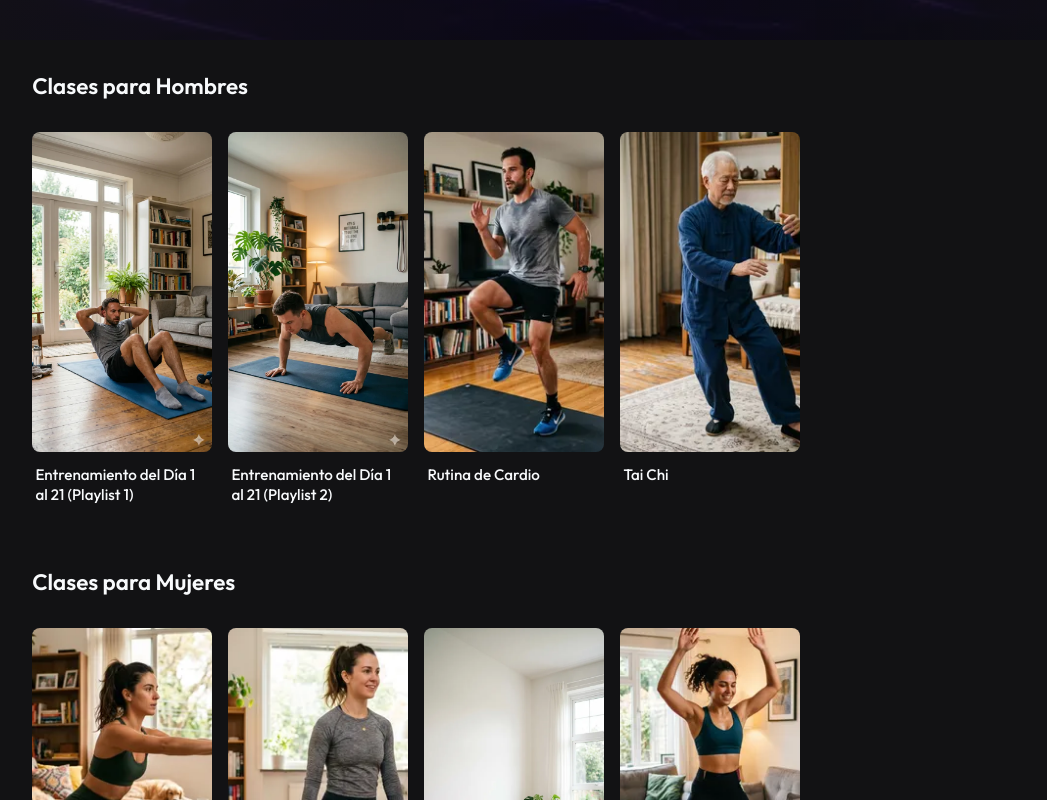
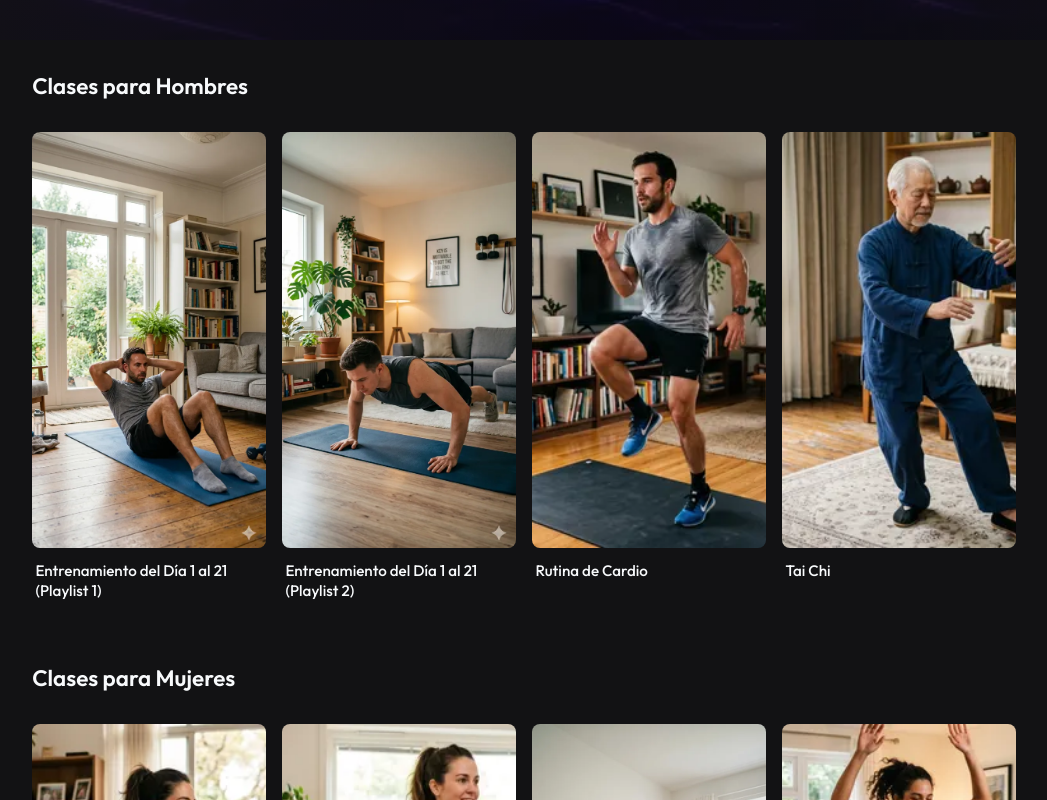
Before and after one commit to icarofl45-cyber/membros-crush, a React (Vite) app: page / in a window 1280 px wide. Shown: the part 600-1400 px from the top of the page, without its empty margins (19-1066 px from the left). Built offline with nearby package versions, Linux system fonts and the light colour scheme.

Commit message:
Aumentando largura dos cards em 30%

```diff
--- a/src/components/ContentCard.css
+++ b/src/components/ContentCard.css
@@ -1,13 +1,14 @@
 .content-card-container {
   display: flex;
   flex-direction: column;
-  width: 180px;
+  width: 234px;
+  flex-shrink: 0;
 }
 
 .content-card {
   position: relative;
   width: 100%;
-  height: 320px;
+  height: 416px;
   border-radius: 8px;
   overflow: hidden;
   cursor: pointer;
```
